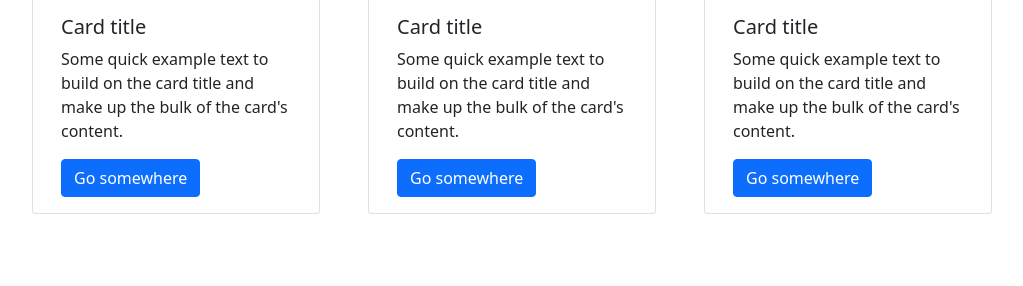
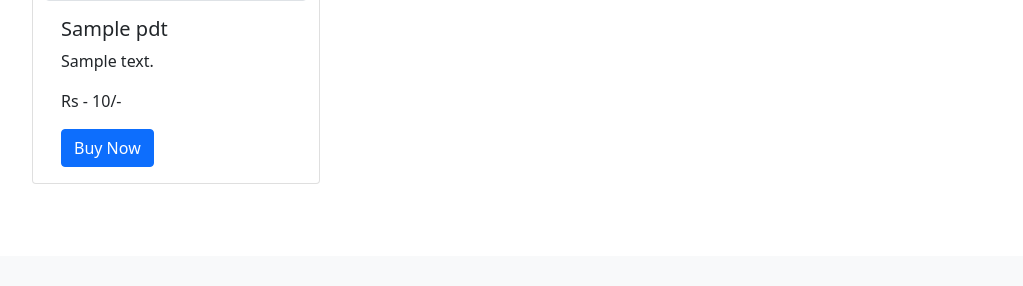
Before and after one commit to shameemm/django-week1, a Django app: template templates/home.html in a window 1280 px wide. Shown: the part 846-1132 px from the top of the page, without its empty margins (122-1145 px from the left). After the commit the page ends 1030 px from the top, so only its background shows below. Run offline with Django 4.2, Linux system fonts and the light colour scheme; the template is opened without the code that fills it: most values are stand-ins (such as "Sample title", 1, 10 or a date in 2020); grey boxes marked "Sample" are stand-in pictures.

Commit message:
added dynamic data

```diff
--- a/templates/home.html
+++ b/templates/home.html
@@ -1,60 +1,57 @@
-{% extends 'base.html'%}
-{% block content%}
+{% extends 'base.html'%} {% block content%}
+{% comment %} navbar {% endcomment %}
 <nav class="navbar navbar-light border-bottom bg-light">
-    <div class="container-fluid d-flex ">
+  <div class="container-fluid d-flex">
     <span class="navbar-brand mb-0 h1 fs-3 ms-4">E-Cart</span>
     <a class="btn btn-outline-danger me-4" href="logout">Log Out</a>
   </div>
 </nav>
+{% comment %} banner {% endcomment %}
 <section class="py-2 py-xl-5">
   <div class="container">
     <div class="bg-light rounded shadow-lg border-0 border-dark overflow-hidden">
       <div class="row g-0">
         <div class="col-md-6">
           <div class="text-white p-4 p-md-5">
-                        <h2 class="fw-bold text-danger mb-3 fs-1">Welcome to<br> ECART</h2>
-                        <p class="mb-4 fw-bold fs-4 text-danger">You can shop home essentials, foods, toys and whatevers you want from the ECART</p>
+            <h2 class="fw-bold text-danger mb-3 fs-1">
+              Welcome to<br />
+              ECART
+            </h2>
+            <p class="mb-4 fw-bold fs-4 text-danger">
+              You can shop home essentials, foods, toys and whatevers you want
+              from the ECART
+            </p>
             <div class="my-3"></div>
           </div>
         </div>
-                <div class="col-md-6 order-first order-md-last" style="min-height: 250px;"><img class="w-100 h-100 fit-cover" src="https://img.freepik.com/free-vector/super-sale-horizontal-banner_52683-59532.jpg?w=2000" /></div>
+        <div class="col-md-6 order-first order-md-last" style="min-height: 250px">
+          <img
+            class="w-100 h-100 fit-cover"
+            src="https://img.freepik.com/free-vector/super-sale-horizontal-banner_52683-59532.jpg?w=2000"
+          />
+        </div>
       </div>
     </div>
   </div>
 </section>
 
-{% comment %} <div>
-    <img src="https://img.freepik.com/premium-vector/special-offer-sale-discount-banner_180786-46.jpg" class="img-fluid w-100 h-25" alt="...">
-</div> {% endcomment %}
-
+{% comment %} products {% endcomment %}
 <div class="container">
   <div class="row m-5">
-        <div class="card m-4" style="width: 18rem;">
-            <img src="..." class="card-img-top" alt="...">
+    {% for pdt in pdts %}
+    <div class="card m-4" style="width: 18rem">
+      <img src={{pdt.img}} class="card-img-top img-thumbnail" alt="..." />
       <div class="card-body">
-              <h5 class="card-title">Card title</h5>
-              <p class="card-text">Some quick example text to build on the card title and make up the bulk of the card's content.</p>
-              <a href="#" class="btn btn-primary">Go somewhere</a>
-            </div>
-          </div>
-          <div class="card m-4" style="width: 18rem;">
-            <img src="..." class="card-img-top" alt="...">
-            <div class="card-body">
-              <h5 class="card-title">Card title</h5>
-              <p class="card-text">Some quick example text to build on the card title and make up the bulk of the card's content.</p>
-              <a href="#" class="btn btn-primary">Go somewhere</a>
-            </div>
-          </div>
-          <div class="card m-4" style="width: 18rem;">
-            <img src="..." class="card-img-top" alt="...">
-            <div class="card-body">
-              <h5 class="card-title">Card title</h5>
-              <p class="card-text">Some quick example text to build on the card title and make up the bulk of the card's content.</p>
-              <a href="#" class="btn btn-primary">Go somewhere</a>
+        <h5 class="card-title">{{pdt.name}}</h5>
+        <p class="card-text">{{pdt.description}}</p>
+        <p class="card-text">Rs - {{pdt.price}}/-</p>
+        <div class="fixed-action-btn">
+        <a href="#" class="btn btn-primary">Buy Now</a>
         </div>
       </div>
     </div>
+    {% endfor %}
+  </div>
 </div>
 
-
 {% endblock%}
```
Also changed, not shown: login/views.py (+22 -4 lines), db.sqlite3. Lines whose indentation alone changed are shown as unchanged.
